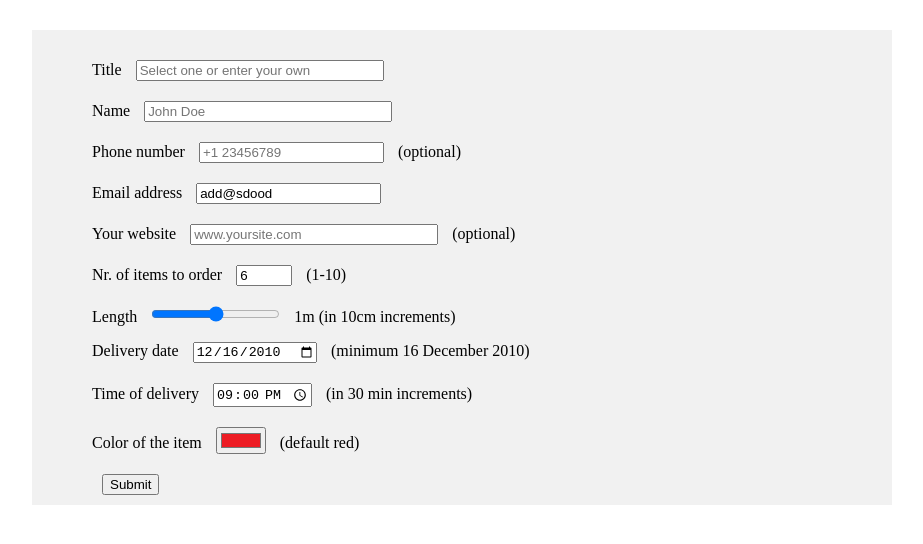
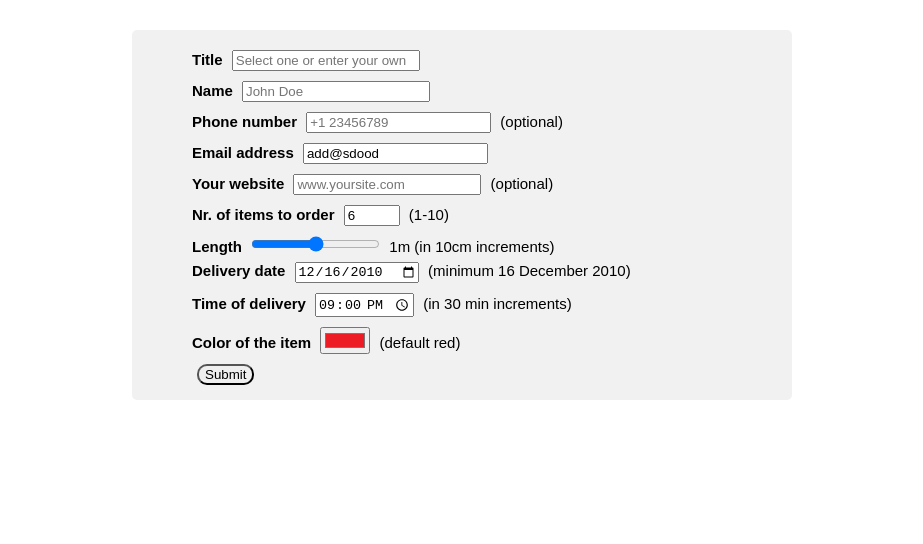
Before and after one commit to Asoleada/HomeWork7, a plain HTML site: page index.html in a window 1280 px wide. Shown: the whole page, without its empty margins (178-1101 px from the left). Drawn offline with Linux system fonts and the light colour scheme.

Commit message:
with style

```diff
--- a/index.html
+++ b/index.html
@@ -8,33 +8,37 @@
 <body>
 
 <form action="">
-    Title <input type="text" name="title" placeholder="Select one or enter your own" required><br>
+    <div class="bold">Title</div>
+    <input type="text" name="title" placeholder="Select one or enter your own" required><br>
 
-    Name  <input type="text" name="name" placeholder="John Doe" required><br>
+    <div class="bold">Name</div>
+    <input type="text" name="name" placeholder="John Doe" required><br>
 
-    Phone number <input type="tel" name="phone" placeholder="+1 23456789"> (optional) <br>
+    <div class="bold"> Phone number</div>
+    <input type="tel" name="phone" placeholder="+1 23456789"> (optional) <br>
 
-    Email address  <input id="mail" type="email" name="email" value="add@sdood" required><br>
+    <div class="bold"> Email address</div>
+    <input id="mail" type="email" name="email" value="add@sdood" required><br>
 
-    Your website <input type="text" name="web" placeholder="www.yoursite.com"> (optional) <br>
+    <div class="bold"> Your website</div>
+    <input type="text" name="web" placeholder="www.yoursite.com"> (optional) <br>
 
-    Nr. of items to order
+    <div class="bold"> Nr. of items to order</div>
     <input type="number" name="quantity" min="1" max="10" value="6" required> (1-10) <br>
 
-    Length
+    <div class="bold"> Length</div>
     <input type="range" name="length" min="0" max="100" step="10" required> 1m (in 10cm increments)<br>
 
-    Delivery date
+    <div class="bold"> Delivery date</div>
     <input type="date" name="date" min="2010-12-16" value="2010-12-16" required> (minimum 16 December 2010)<br>
 
-    Time of delivery
+    <div class="bold"> Time of delivery</div>
     <input type="time" name="time" step="1800" value="21:00" required> (in 30 min increments)<br>
 
-    Color of the item
+    <div class="bold"> Color of the item</div>
     <input type="color" name="color" value="#ed1c24" required> (default red)<br>
 
     <input type="submit" value="Submit">
-
 
 
 </form>
--- a/style.css
+++ b/style.css
@@ -4,12 +4,16 @@ body {
 
 form {
     background-color: #f1f1f1;
-    width: 800px;
+    width: 600px;
     height: 100%;
     margin: 30px auto;
     overflow: hidden;
     padding-left: 60px;
-    padding-top: 20px;
+    padding-top: 15px;
+    padding-bottom: 10px;
+    font-family: Arial, sans-serif;
+    font-size: 15px;
+    border-radius: 5px;
 }
 
 input[type=text] {
@@ -17,5 +21,14 @@ input[type=text] {
 }
 
 input {
-    margin: 10px;
+    margin: 5px;
 }
+
+input[type=submit] {
+    border-radius: 10px;
+}
+
+.bold {
+    font-weight: bold;
+    display: inline;
+}
```
